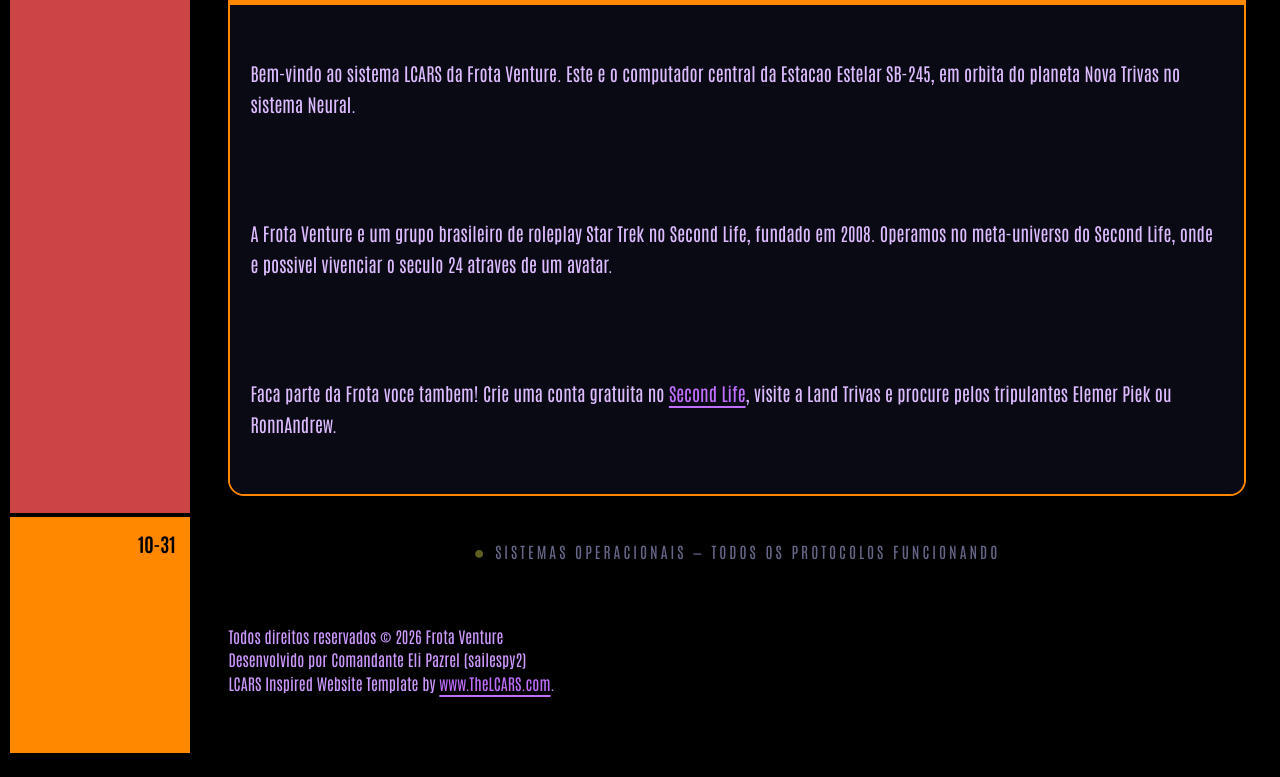
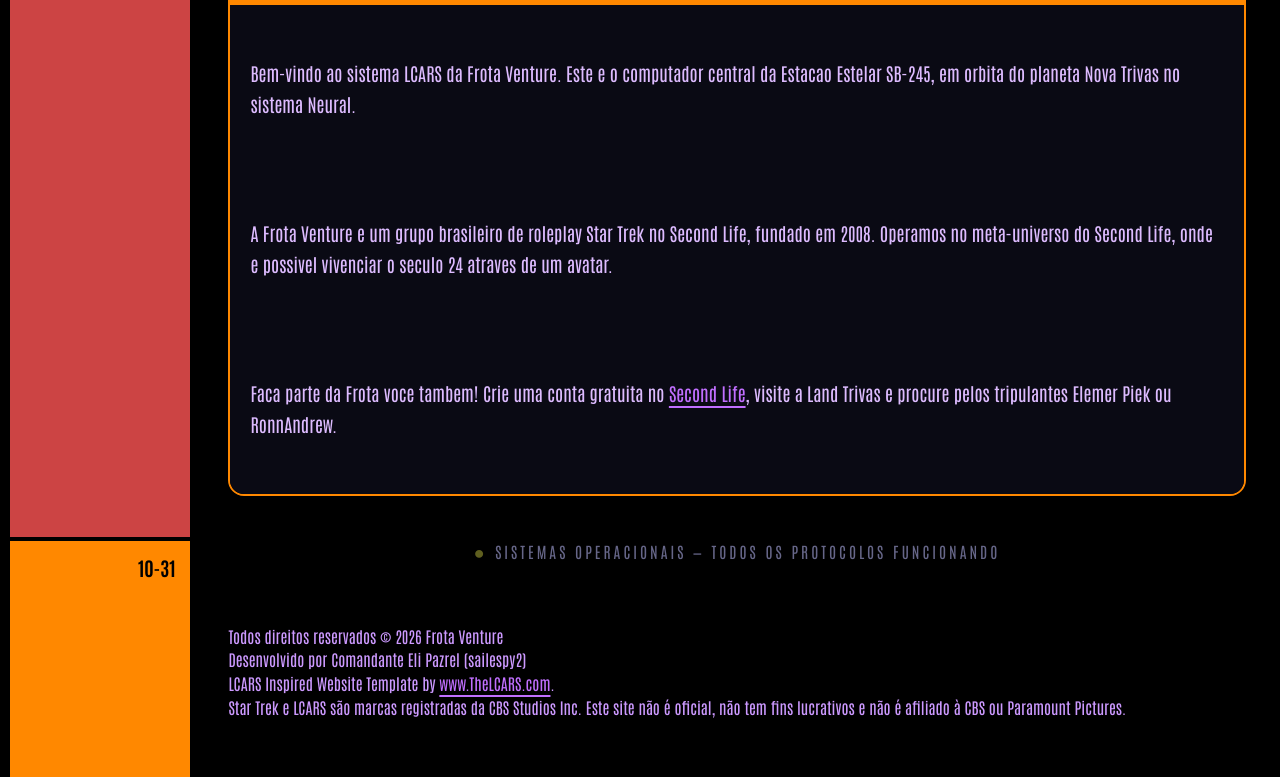
Before and after one commit to eliasbsalgado-glitch/ussventure, a Next.js app: page / in a window 1280 px wide. Shown: the part 1532-2309 px from the top of the page. Before the commit the page ends 2285 px from the top, so only its background shows below. Built offline with nearby package versions, Linux system fonts and the light colour scheme; no server answers; the database is empty.

Commit message:
feat: adiciona disclaimer de marcas registradas Star Trek/CBS no rodape

```diff
--- a/components/LCARSLayout.js
+++ b/components/LCARSLayout.js
@@ -162,7 +162,8 @@ export default function LCARSLayout({ children }) {
             <footer>
               Todos direitos reservados &copy; 2026 Frota Venture <br />
               Desenvolvido por Comandante Eli Pazrel (sailespy2) <br />
-              LCARS Inspired Website Template by <a href="https://www.thelcars.com">www.TheLCARS.com</a>.
+              LCARS Inspired Website Template by <a href="https://www.thelcars.com">www.TheLCARS.com</a>.<br />
+              Star Trek e LCARS são marcas registradas da CBS Studios Inc. Este site não é oficial, não tem fins lucrativos e não é afiliado à CBS ou Paramount Pictures.
             </footer>
           </div>
         </div>
```
